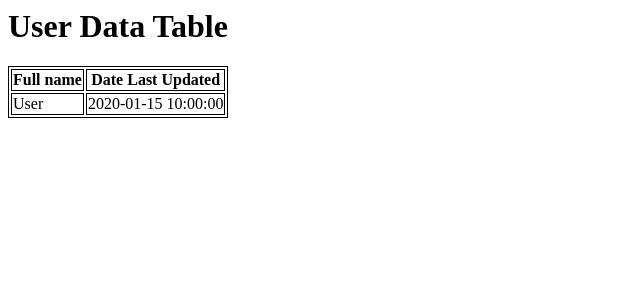
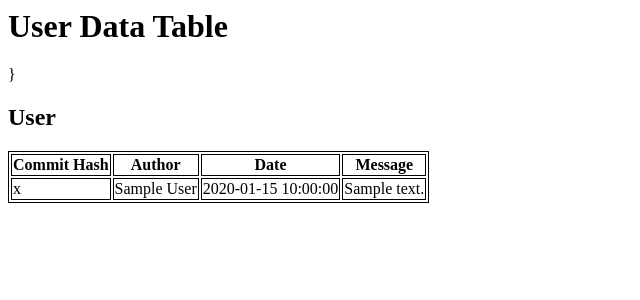
Before and after one commit to sermila88/hello-world, a Flask app: template templates/repos.html in a window 1280 px wide. Shown: the top 300 px of the page, without its empty margins (0-640 px from the left). Run offline with Flask 3, Linux system fonts and the light colour scheme; the template is opened without the code that fills it: most values are stand-ins (such as "Sample title", 1, 10 or a date in 2020).

Commit message:
Updating repo from Imperial Comp

```diff
--- a/app.py
+++ b/app.py
@@ -77,13 +77,32 @@ def submit_username():
     url = "https://api.github.com/users/" + input_username + "/repos"
 
     data = []
+    commit_data = []
 
     response = requests.get(url)
     if response.status_code == 200:
         repos = response.json()
         for repo in repos:
             fullname = repo["full_name"]
-            updated_at = repo["updated_at"]
-            data.append({"fullname": fullname, "updated_at": updated_at})
+            commit_url = "https://api.github.com/repos/" + fullname + "/commits"
+            commit_response = requests.get(commit_url)
+            if commit_response.status_code == 200:
+                commits = commit_response.json()
+                for commit in commits:
+                    commit_hash = commit["sha"]
+                    author = commit["commit"]["committer"]["name"]
+                    date = commit["commit"]["committer"]["date"]
+                    message = commit["commit"]["message"]
+                    commit_data.append(
+                        {
+                            "commit_hash": commit_hash,
+                            "author": author,
+                            "date": date,
+                            "message": message,
+                        }
+                    )
+            else:
+                return "Error fetching the commit data from the API"
+        data.append({"fullname": fullname, "commits": commit_data})
         return render_template("repos.html", data=data)
-    return "error"
+    return "Error fetching the repo data from the API"
--- a/templates/repos.html
+++ b/templates/repos.html
@@ -6,18 +6,25 @@ table, th, td {
 </style>
 
 <body>
-    <h1>User Data Table</h1>
+  <h1>User Data Table</h1>
+  {% for row in data %}}
+  <h2>{{ row.fullname }}</h2>
     <table>
         <tr>
-            <th>Full name</th>
-            <th>Date Last Updated</th>
+            <th>Commit Hash</th>
+            <th>Author</th>
+	    <th>Date</th>
+	    <th>Message</th>
         </tr>
-        {% for row in data %}
+        {% for commit in row.commits %}
         <tr>
-            <td>{{ row.fullname }}</td>
-            <td>{{ row.updated_at }}</td>
+            <td>{{ commit.commit_hash }}</td>
+            <td>{{ commit.author }}</td>
+	    <td>{{ commit.date }}</td>
+	    <td>{{ commit.message }}</td>
         </tr>
         {% endfor %}
     </table>
+   {% endfor %}
 </body>
 </html>
```
